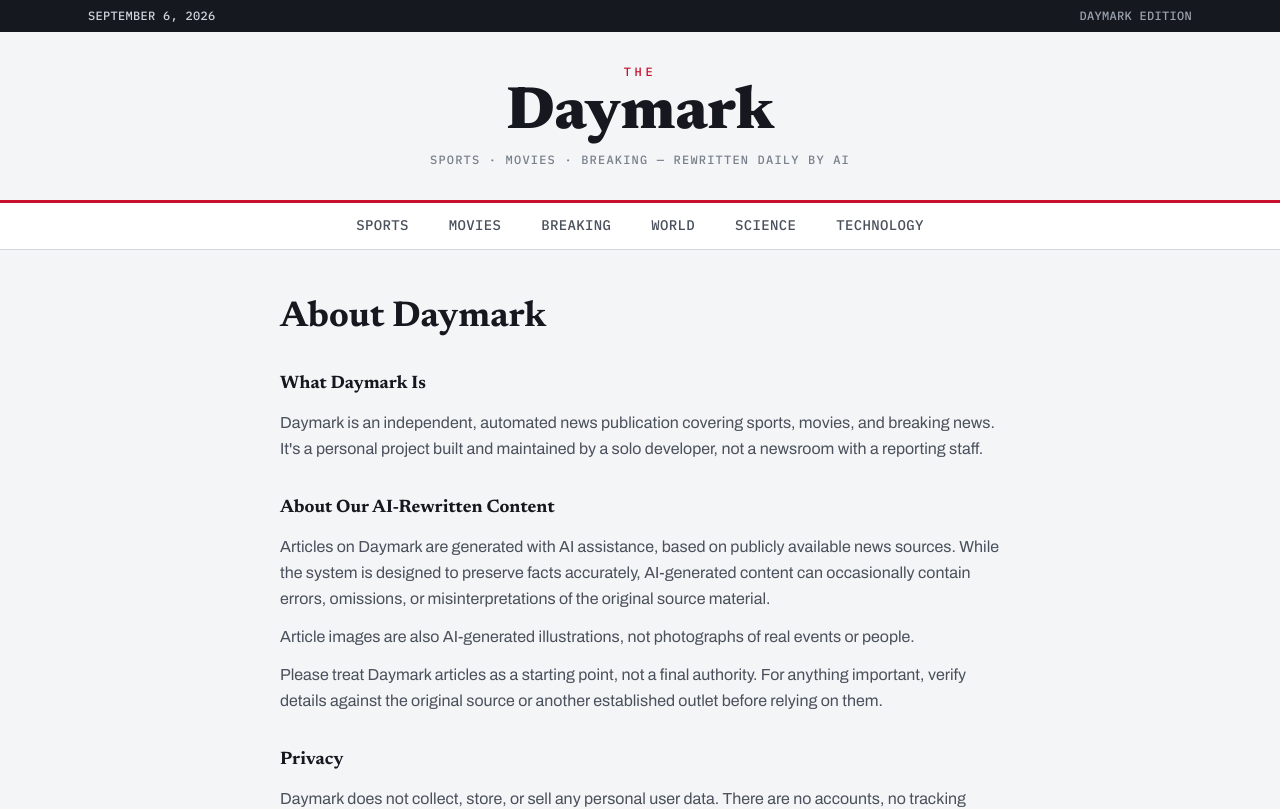
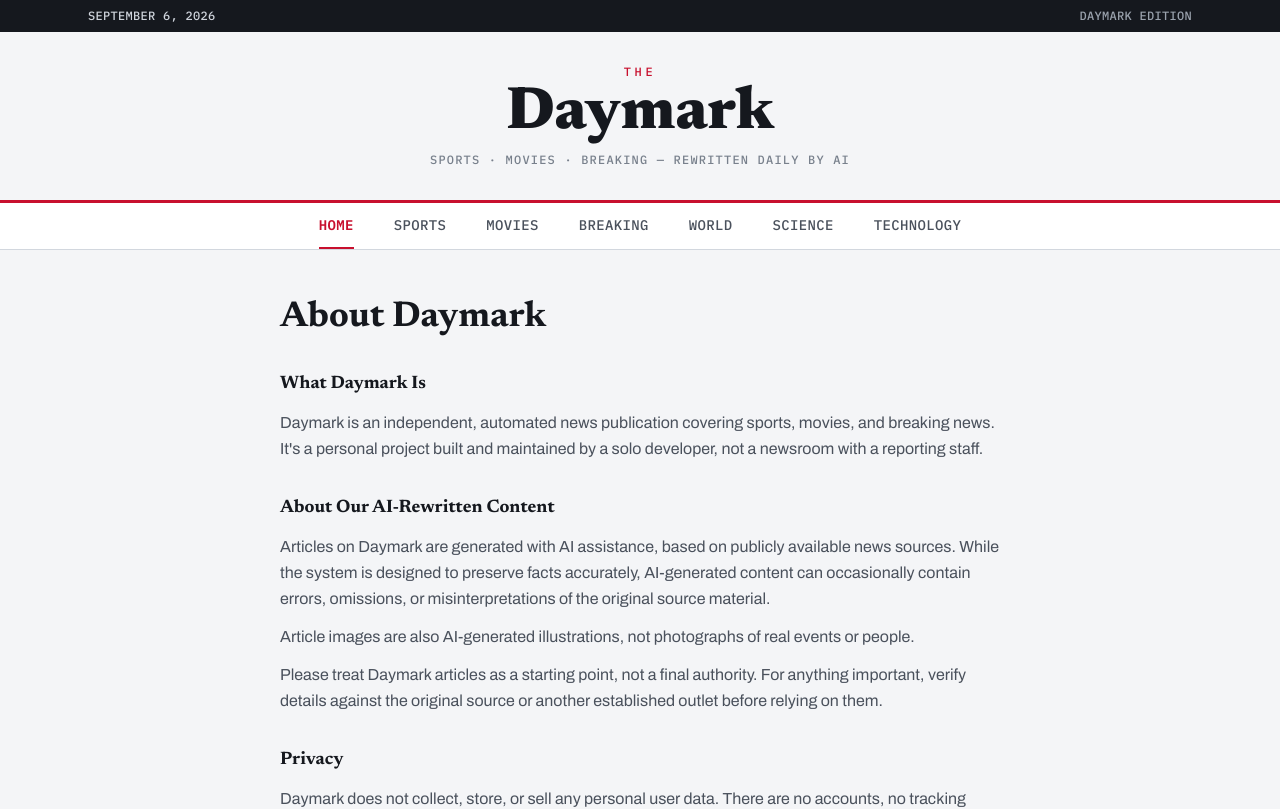
Before and after one commit to AneeshkrMoury/auto-news, a Next.js app: page /about in a window 1280 px wide. Shown: the top 809 px of the page. Built offline with nearby package versions, Linux system fonts and the light colour scheme.

Commit message:
updated home page returning method

```diff
--- a/components/gazette/SiteHeader.tsx
+++ b/components/gazette/SiteHeader.tsx
@@ -54,6 +54,17 @@ export default function SiteHeader({ date, activeCategory, storyCount, lastUpdat
 
       <nav style={{ borderTop: `3px solid ${theme.press}`, borderBottom: `1px solid ${theme.rule}`, background: theme.card }}>
         <div className="max-w-6xl mx-auto px-6 flex justify-center gap-10 text-sm uppercase tracking-wide" style={{ fontFamily: "var(--font-mono)" }}>
+          <Link
+            href="/"
+            className="py-3"
+            style={{
+              color: activeCategory === undefined ? theme.press : theme.ink2,
+              fontWeight: activeCategory === undefined ? 700 : 500,
+              borderBottom: activeCategory === undefined ? `2px solid ${theme.press}` : "2px solid transparent",
+            }}
+          >
+            Home
+          </Link>
           {CATEGORIES.map((cat) => {
             const isActive = cat === activeCategory;
             return (
```
